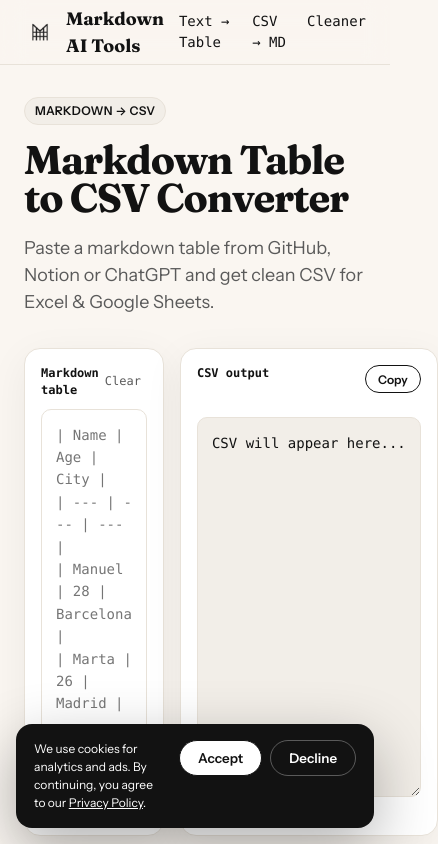
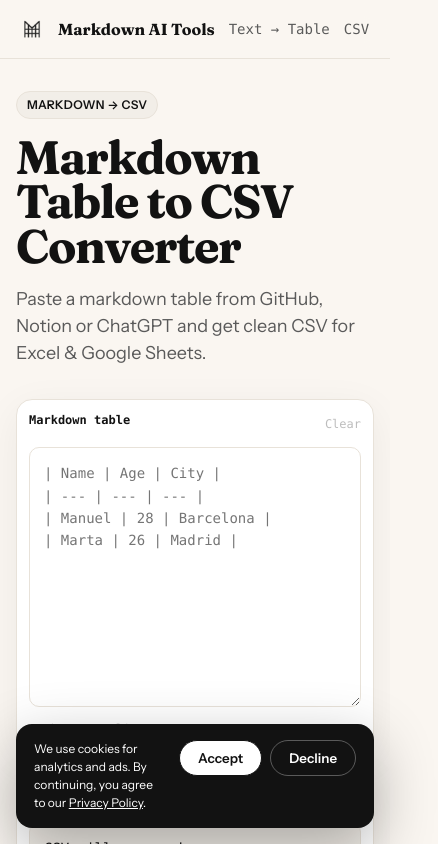
Before and after one commit to lecodev-26/markdown-ai-tools, a React (Vite) app: page /table-to-csv in a window 390 px wide. Shown: the top 844 px of the page, 438 px wide, since content can reach past the window. Built offline with nearby package versions, Linux system fonts and the light colour scheme.

Commit message:
improve converter UX and responsive layout

```diff
--- a/src/components/Converter.jsx
+++ b/src/components/Converter.jsx
@@ -1,52 +1,193 @@
-import React, { useState, useEffect } from 'react'
+import React, { useEffect, useState } from 'react'
+
+function getStats(value) {
+  const text = String(value ?? '')
+
+  return {
+    chars: text.length,
+    lines: text ? text.split(/\r?\n/).length : 0
+  }
+}
 
 export default function Converter({
   inputLabel,
   outputLabel,
   placeholder,
-  initialInput='',
+  initialInput = '',
   convertFn,
-  downloadExt='md'
-}){
+  downloadExt = 'md'
+}) {
   const [input, setInput] = useState(initialInput)
   const [output, setOutput] = useState('')
   const [copied, setCopied] = useState(false)
+  const [error, setError] = useState('')
 
-  useEffect(()=>{
-    try{
-      const res = convertFn(input)
-      setOutput(res)
-    }catch(e){
-      setOutput('Error: '+e.message)
+  useEffect(() => {
+    try {
+      setError('')
+      const result = convertFn(input)
+      setOutput(String(result ?? ''))
+    } catch (err) {
+      setOutput('')
+      setError(err instanceof Error ? err.message : 'Something went wrong.')
     }
-  },[input, convertFn])
+  }, [input, convertFn])
 
-  const copy = async ()=>{
-    await navigator.clipboard.writeText(output)
-    setCopied(true)
-    setTimeout(()=>setCopied(false),1500)
+  const inputStats = getStats(input)
+  const outputStats = getStats(output)
+
+  const copy = async () => {
+    if (!output) return
+
+    try {
+      if (navigator.clipboard?.writeText) {
+        await navigator.clipboard.writeText(output)
+      } else {
+        const textarea = document.createElement('textarea')
+        textarea.value = output
+        textarea.style.position = 'fixed'
+        textarea.style.opacity = '0'
+        document.body.appendChild(textarea)
+        textarea.focus()
+        textarea.select()
+        document.execCommand('copy')
+        textarea.remove()
+      }
+
+      setCopied(true)
+
+      window.setTimeout(() => {
+        setCopied(false)
+      }, 1500)
+    } catch {
+      setCopied(false)
+    }
+  }
+
+  const download = () => {
+    if (!output) return
+
+    const extension = String(downloadExt || 'md').replace(/^\./, '')
+    const mimeType =
+      extension === 'csv'
+        ? 'text/csv;charset=utf-8'
+        : 'text/markdown;charset=utf-8'
+
+    const blob = new Blob([output], { type: mimeType })
+    const url = URL.createObjectURL(blob)
+    const anchor = document.createElement('a')
+
+    anchor.href = url
+    anchor.download = `markdown-ai-tools.${extension}`
+    document.body.appendChild(anchor)
+    anchor.click()
+    anchor.remove()
+
+    URL.revokeObjectURL(url)
+  }
+
+  const clear = () => {
+    setInput('')
+    setCopied(false)
+    setError('')
   }
 
   return (
-    <div className="grid" style={{gridTemplateColumns:'1fr 1fr', gap:16}}>
-      <div className="card" style={{padding:16}}>
-        <div style={{display:'flex', justifyContent:'space-between', marginBottom:10}}>
-          <span className="small mono" style={{fontWeight:700}}>{inputLabel}</span>
-          <button className="small mono muted" onClick={()=>setInput('')} style={{background:'none', border:0, cursor:'pointer'}}>Clear</button>
+    <div className="converter-grid">
+      <section className="card converter-card" aria-labelledby="converter-input-label">
+        <div className="converter-header">
+          <span
+            id="converter-input-label"
+            className="small mono"
+            style={{ fontWeight: 700 }}
+          >
+            {inputLabel}
+          </span>
+
+          <button
+            type="button"
+            className="text-button small mono muted"
+            onClick={clear}
+            disabled={!input}
+            aria-label="Clear input"
+          >
+            Clear
+          </button>
         </div>
-        <textarea className="textarea" placeholder={placeholder} value={input} onChange={e=>setInput(e.target.value)} style={{minHeight:380}} />
-        <div className="small mono muted" style={{marginTop:8}}>{input.length} chars</div>
-      </div>
 
-      <div className="card" style={{padding:16, display:'flex', flexDirection:'column'}}>
-        <div style={{display:'flex', justifyContent:'space-between', marginBottom:10}}>
-          <span className="small mono" style={{fontWeight:700}}>{outputLabel}</span>
-          <div style={{display:'flex', gap:8}}>
-            <button className="btn btn-ghost" style={{height:28, padding:'0 12px', fontSize:12}} onClick={copy}>{copied?'Copied ✓':'Copy'}</button>
+        <textarea
+          className="textarea converter-textarea"
+          placeholder={placeholder}
+          value={input}
+          onChange={event => setInput(event.target.value)}
+          aria-label={inputLabel}
+          spellCheck="false"
+        />
+
+        <div className="converter-footer">
+          <span className="small mono muted">
+            {inputStats.chars} chars · {inputStats.lines} lines
+          </span>
+        </div>
+      </section>
+
+      <section className="card converter-card" aria-labelledby="converter-output-label">
+        <div className="converter-header">
+          <span
+            id="converter-output-label"
+            className="small mono"
+            style={{ fontWeight: 700 }}
+          >
+            {outputLabel}
+          </span>
+
+          <div className="converter-actions">
+            <button
+              type="button"
+              className="btn btn-ghost converter-action"
+              onClick={copy}
+              disabled={!output || Boolean(error)}
+              aria-label="Copy output"
+            >
+              {copied ? 'Copied ✓' : 'Copy'}
+            </button>
+
+            <button
+              type="button"
+              className="btn converter-action"
+              onClick={download}
+              disabled={!output || Boolean(error)}
+              aria-label={`Download ${downloadExt} file`}
+            >
+              Download
+            </button>
           </div>
         </div>
-        <pre className="textarea" style={{minHeight:380, background:'var(--bg-soft)', overflow:'auto'}}>{output}</pre>
-      </div>
+
+        {error ? (
+          <div className="converter-error" role="alert">
+            <strong>Conversion error</strong>
+            <span>{error}</span>
+          </div>
+        ) : (
+          <pre
+            className="textarea converter-output"
+            aria-label={outputLabel}
+          >
+            {output || 'Your converted output will appear here...'}
+          </pre>
+        )}
+
+        <div className="converter-footer">
+          <span className="small mono muted">
+            {outputStats.chars} chars · {outputStats.lines} lines
+          </span>
+
+          <span className="small mono muted">
+            Runs locally in your browser
+          </span>
+        </div>
+      </section>
     </div>
   )
 }
--- a/src/components/Header.jsx
+++ b/src/components/Header.jsx
@@ -1,18 +1,52 @@
 import React from 'react'
 import { Link, NavLink } from 'react-router-dom'
 
-export default function Header(){
+export default function Header() {
   return (
-    <header style={{borderBottom:'1px solid var(--line)', background:'rgba(250,246,241,0.8)', backdropFilter:'blur(12px)', position:'sticky', top:0, zIndex:50}}>
-      <div className="container" style={{height:64, display:'flex', alignItems:'center', justifyContent:'space-between'}}>
-        <Link to="/" style={{display:'flex', alignItems:'center', gap:10, fontWeight:700}}>
-          <img src="/apple-touch-icon.png" alt="Logo" width="32" height="32" style={{width:32, height:32, borderRadius:8, objectFit:'cover'}} />
-          <span style={{fontFamily:'var(--font-display)', fontSize:18}}>Markdown AI Tools</span>
+    <header className="site-header">
+      <div className="container site-header-inner">
+        <Link
+          to="/"
+          className="brand"
+          aria-label="Markdown AI Tools home"
+        >
+          <img
+            src="/apple-touch-icon.png"
+            alt=""
+            width="32"
+            height="32"
+            className="brand-logo"
+          />
+
+          <span className="brand-name">
+            Markdown AI Tools
+          </span>
         </Link>
-        <nav style={{display:'flex', gap:18, fontSize:14, fontWeight:500}} className="mono">
-          <NavLink to="/text-to-table">Text → Table</NavLink>
-          <NavLink to="/csv-to-table">CSV → MD</NavLink>
-          <NavLink to="/cleaner">Cleaner</NavLink>
+
+        <nav
+          className="site-nav mono"
+          aria-label="Main navigation"
+        >
+          <NavLink
+            to="/text-to-table"
+            className="nav-link"
+          >
+            Text → Table
+          </NavLink>
+
+          <NavLink
+            to="/csv-to-table"
+            className="nav-link"
+          >
+            CSV → MD
+          </NavLink>
+
+          <NavLink
+            to="/cleaner"
+            className="nav-link"
+          >
+            Cleaner
+          </NavLink>
         </nav>
       </div>
     </header>
--- a/src/styles/global.css
+++ b/src/styles/global.css
@@ -1,6 +1,9 @@
-*{box-sizing:border-box}
+*{
+  box-sizing:border-box;
+}
 
-html,body{
+html,
+body{
   margin:0;
   padding:0;
 }
@@ -23,11 +26,19 @@
   font-family:inherit;
 }
 
+button:focus-visible,
+a:focus-visible,
+textarea:focus-visible{
+  outline:2px solid var(--ink);
+  outline-offset:3px;
+}
+
 img{
   max-width:100%;
 }
 
 .container{
+  width:100%;
   max-width:var(--max);
   margin:0 auto;
   padding:0 24px;
@@ -71,12 +82,12 @@
   transition:transform .15s ease, opacity .15s ease;
 }
 
-.btn:hover{
+.btn:hover:not(:disabled){
   transform:translateY(-1px);
 }
 
 .btn:disabled{
-  opacity:.5;
+  opacity:.45;
   cursor:not-allowed;
   transform:none;
 }
@@ -92,7 +103,7 @@
   background:white;
   border:1px solid var(--line);
   border-radius:var(--radius-sm);
-  padding:14px 14px;
+  padding:14px;
   font-family:var(--font-mono);
   font-size:14px;
   outline:none;
@@ -130,10 +141,148 @@
   grid-template-columns:repeat(3,1fr);
 }
 
-@media(max-width:900px){
-  .grid-3{
-    grid-template-columns:1fr;
-  }
+.converter-grid{
+  display:grid;
+  grid-template-columns:repeat(2,minmax(0,1fr));
+  gap:16px;
+}
+
+.converter-card{
+  min-width:0;
+  padding:16px;
+}
+
+.converter-header{
+  display:flex;
+  align-items:center;
+  justify-content:space-between;
+  gap:12px;
+  margin-bottom:10px;
+}
+
+.converter-actions{
+  display:flex;
+  align-items:center;
+  gap:8px;
+}
+
+.converter-action{
+  height:32px;
+  padding:0 12px;
+  font-size:12px;
+}
+
+.converter-textarea{
+  min-height:380px;
+}
+
+.converter-output{
+  min-height:380px;
+  margin:0;
+  background:var(--bg-soft);
+  overflow:auto;
+  white-space:pre-wrap;
+  overflow-wrap:anywhere;
+}
+
+.converter-footer{
+  display:flex;
+  justify-content:space-between;
+  align-items:center;
+  gap:12px;
+  margin-top:8px;
+}
+
+.converter-error{
+  min-height:380px;
+  display:flex;
+  flex-direction:column;
+  justify-content:center;
+  gap:8px;
+  padding:20px;
+  border:1px solid var(--line);
+  border-radius:var(--radius-sm);
+  background:#fff5f5;
+  color:#7a1f1f;
+}
+
+.text-button{
+  padding:4px 0;
+  border:0;
+  background:transparent;
+  cursor:pointer;
+}
+
+.text-button:hover:not(:disabled){
+  color:var(--ink);
+  text-decoration:underline;
+}
+
+.text-button:disabled{
+  opacity:.4;
+  cursor:not-allowed;
+}
+
+.site-header{
+  position:sticky;
+  top:0;
+  z-index:50;
+  border-bottom:1px solid var(--line);
+  background:rgba(250,246,241,.88);
+  backdrop-filter:blur(12px);
+}
+
+.site-header-inner{
+  min-height:64px;
+  display:flex;
+  align-items:center;
+  justify-content:space-between;
+  gap:24px;
+}
+
+.brand{
+  display:flex;
+  align-items:center;
+  gap:10px;
+  flex-shrink:0;
+  font-weight:700;
+}
+
+.brand-logo{
+  width:32px;
+  height:32px;
+  border-radius:8px;
+  object-fit:cover;
+}
+
+.brand-name{
+  font-family:var(--font-display);
+  font-size:18px;
+}
+
+.site-nav{
+  display:flex;
+  align-items:center;
+  gap:18px;
+  font-size:14px;
+  font-weight:500;
+  overflow-x:auto;
+  scrollbar-width:none;
+}
+
+.site-nav::-webkit-scrollbar{
+  display:none;
+}
+
+.nav-link{
+  white-space:nowrap;
+  padding:6px 0;
+  color:var(--ink-soft);
+}
+
+.nav-link:hover,
+.nav-link.active{
+  color:var(--ink);
 }
 
 .mono{
@@ -148,3 +297,67 @@
   font-size:12px;
   line-height:1.4;
 }
+
+@media(max-width:900px){
+  .grid-3{
+    grid-template-columns:1fr;
+  }
+
+  .converter-grid{
+    grid-template-columns:1fr;
+  }
+
+  .converter-textarea,
+  .converter-output,
+  .converter-error{
+    min-height:300px;
+  }
+}
+
+@media(max-width:640px){
+  .container{
+    padding:0 16px;
+  }
+
+  .site-header-inner{
+    min-height:58px;
+    gap:14px;
+  }
+
+  .brand-name{
+    font-size:16px;
+  }
+
+  .site-nav{
+    gap:14px;
+    max-width:55vw;
+  }
+
+  .h1{
+    font-size:clamp(36px,12vw,52px);
+  }
+
+  .converter-card{
+    padding:12px;
+  }
+
+  .converter-header{
+    align-items:flex-start;
+  }
+
+  .converter-actions{
+    flex-wrap:wrap;
+    justify-content:flex-end;
+  }
+
+  .converter-footer{
+    flex-direction:column;
+    align-items:flex-start;
+  }
+
+  .converter-textarea,
+  .converter-output,
+  .converter-error{
+    min-height:260px;
+  }
+}
```
